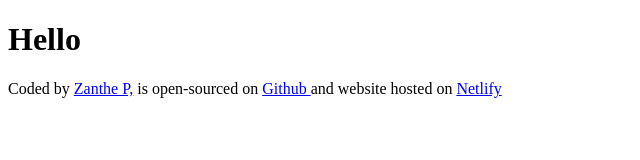
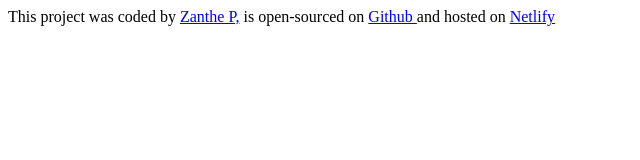
Before and after one commit to ZantheP/my-minimal-weather-app, a plain HTML site: page index.html in a window 1280 px wide. Shown: the whole page, without its empty margins (0-640 px from the left). Drawn offline with Linux system fonts and the light colour scheme.

Commit message:
Updated footer content to be more readable

```diff
--- a/index.html
+++ b/index.html
@@ -6,9 +6,8 @@
     <title>my minimal weather app</title>
   </head>
   <body>
-    <h1>Hello</h1>
     <footer>
-      Coded by
+      This project was coded by
       <a href="https://github.com/ZantheP" target="_blank">Zanthe P,</a> is
       open-sourced on
       <a
@@ -17,7 +16,7 @@
       >
         Github
       </a>
-      and website hosted on
+      and hosted on
       <a href="https://z-pweatherapp.netlify.app/" target="_blank">Netlify</a>
     </footer>
   </body>
```
